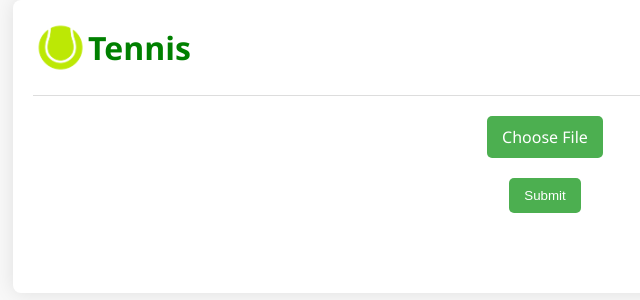
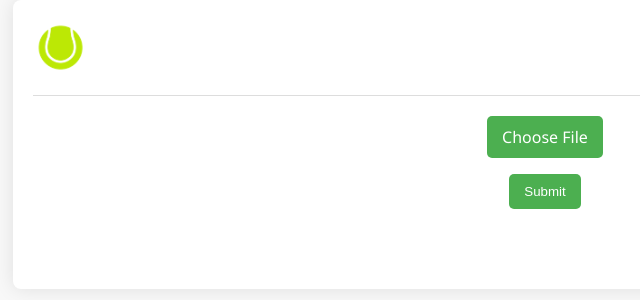
Before and after one commit to juan-valdebenit/Tennis-ML-ServeDetect, a FastAPI app: page / in a window 1280 px wide. Shown: the top 300 px of the page, without its empty margins (95-735 px from the left). Run offline with FastAPI, Linux system fonts and the light colour scheme.

Commit message:
improved version

```diff
--- a/app/config/setting.py
+++ b/app/config/setting.py
@@ -30,7 +30,7 @@ class Settings(BaseSettings):
     is_upload_to_s3: bool = False
 
     # Model
-    lstm_model_name: str = 'lstm_model_24_s2_v1_15.keras'
+    lstm_model_name: str = 'lstm_model_24_s2_v1_15.h5'
     lstm_model_path: str = os.path.join(root_dir, 'models', lstm_model_name)
 
 
--- a/app/service/video_analysis.py
+++ b/app/service/video_analysis.py
@@ -62,7 +62,7 @@ def analysis_video(video_path: str, output_path: str):
         is_actual_serve = sum(serve_list) >= settings.max_serve_in_sequence
         serve_list = []  # clean serve list for next
 
-        if is_actual_serve and ((total_frame - last_serve_frame) > (settings.serve_distance * frame_rate)):
+        if is_actual_serve and (((total_frame - last_serve_frame) > (settings.serve_distance * frame_rate)) or total_serve <= 0):
             print(f"Total frame: {total_frame} || Last serve frame : {last_serve_frame} || Distance : {settings.serve_distance * frame_rate} ||"
                   f"Actual distance: {(total_frame - last_serve_frame)}")
             # if is_actual_serve:
--- a/app/templates/index.html
+++ b/app/templates/index.html
@@ -2,34 +2,35 @@
 <html lang="en">
 <head>
     <meta charset="UTF-8">
+    <link rel="icon" href="static/favicon.ico" />
     <meta name="viewport" content="width=device-width, initial-scale=1.0">
-    <title>Tennis Video</title>
+    <title>BoomStatsAnalysis Tennis</title>
     <link rel="stylesheet" href="static/style.css">
 </head>
 <body>
     <div class="container">
         <div class="app-bar">
             <img src="/static/logo.png" alt="Logo" class="logo">
-            <h1>Tennis</h1>
         </div>
         <form id="uploadForm" action="/api/upload-file/" method="post" enctype="multipart/form-data">
-            <div class="input-container">
+            <div class="input-container flex">
                 <label for="fileInput" class="file-label">
                     <span id="chooseFileText">Choose File</span>
                     <input type="file" name="file" id="fileInput" accept="video/*" required>
                 </label>
-                <span id="selectedFileName"></span>
+                <div id="selectedFileDiv"><span id="selectedFileName"></span></div>
                 <p id="errorMessage" class="error-message"></p> <!-- Added error message element -->
+                <button type="submit" id="submitButton">Submit</button>
             </div>
-            <button type="submit" id="submitButton">Submit</button>
+
         </form>
         <div id="loading" style="display: none;">
-            <p>Loading...</p>
+            <p>Processing...</p>
         </div>
         <div id="response" style="display: none;">
             <div class="output-container">
                 <div class="thumbnail-images-text">
-                     <p>Thumbnail Images</p>
+                     <p>Output Videos</p>
                 </div>
                 <div id="thumbnailContainer"></div>
             </div>
```
Also changed, not shown: app/service/serve_detector.py (+6 -3 lines), requirements.txt (+126 -9 lines), static/thumbnails/c914c6a2-dd4b-496c-956c-d14ff89f086f/1 small_1.jpg (added), 3 other files.
